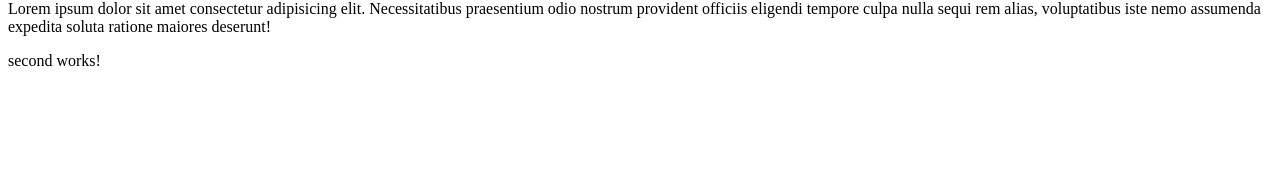
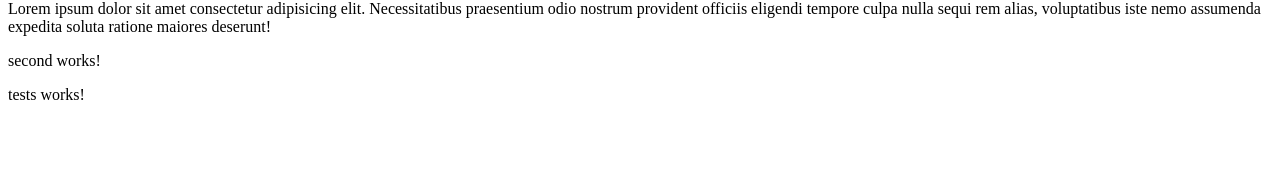
Before and after one commit to Adamashvili/angularweeb, an Angular app: page / in a window 1280 px wide. Shown: the part 114-290 px from the top of the page. Built offline with nearby package versions, Linux system fonts and the light colour scheme.

Commit message:
tamunas tests

```diff
--- a/src/app/first/first.component.html
+++ b/src/app/first/first.component.html
@@ -6,3 +6,4 @@
   deserunt!
 </p>
 <app-second></app-second>
+<app-tests></app-tests>
--- a/src/app/first/first.component.ts
+++ b/src/app/first/first.component.ts
@@ -1,9 +1,10 @@
 import { Component } from '@angular/core';
 import { SecondComponent } from '../second/second.component';
+import { TestsComponent } from "../tests/tests.component";
 
 @Component({
   selector: 'app-first',
-  imports: [SecondComponent],
+  imports: [SecondComponent, TestsComponent],
   templateUrl: './first.component.html',
   styleUrl: './first.component.css'
 })
--- a/src/app/tests/tests.component.html
+++ b/src/app/tests/tests.component.html
@@ -1,2 +1 @@
 <p>tests works!</p>
-<app-tests></app-tests>
```
